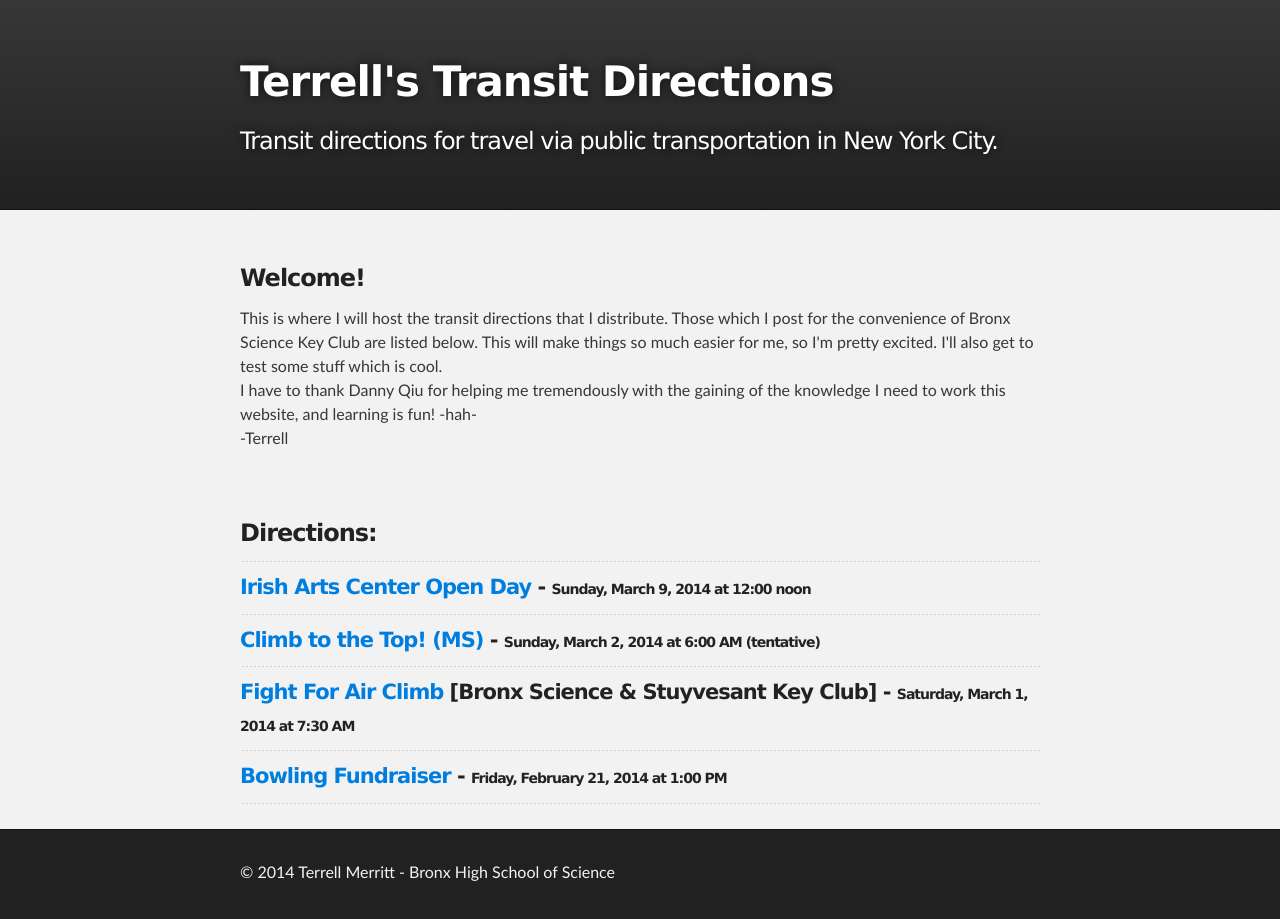
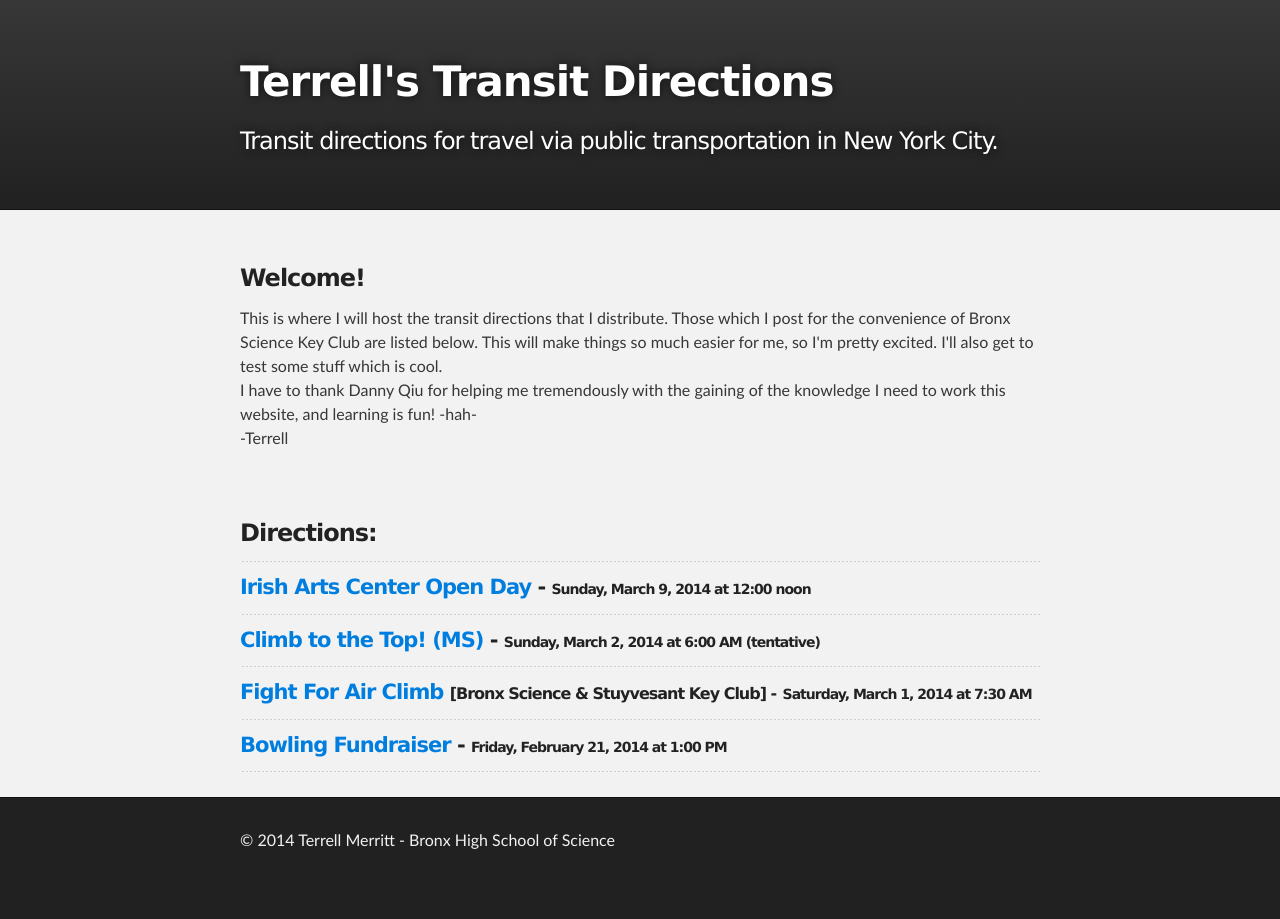
Before and after one commit to terrellthemtaguy/terrellthemtaguy.github.io, a Jekyll site: the page built from index.html, in a window 1280 px wide. Built offline with Jekyll 4.4.1, drawn with Linux system fonts in a browser that asks for light colours.

Commit message:
Update index.html

```diff
--- a/index.html
+++ b/index.html
@@ -25,7 +25,7 @@
    <h3>Directions:</h3>
    <hr align="LEFT">
   {% for direction in site.posts %}
-    <h4><a href="{{ direction.url }}">{{ direction.title }}</a> {% if direction.entity %}[{{ direction.entity }}] - {% else %}- {% endif %} <span style="font-size: 14px;">{{ direction.time }}</span></h4>
+    <h4><a href="{{ direction.url }}">{{ direction.title }}</a> {% if direction.entity %}<span style="font-size: 16px;">[{{ direction.entity }}] -</span> {% else %}- {% endif %} <span style="font-size: 14px;">{{ direction.time }}</span></h4>
     <hr align="LEFT">
   {% endfor %}
   </section>
```
